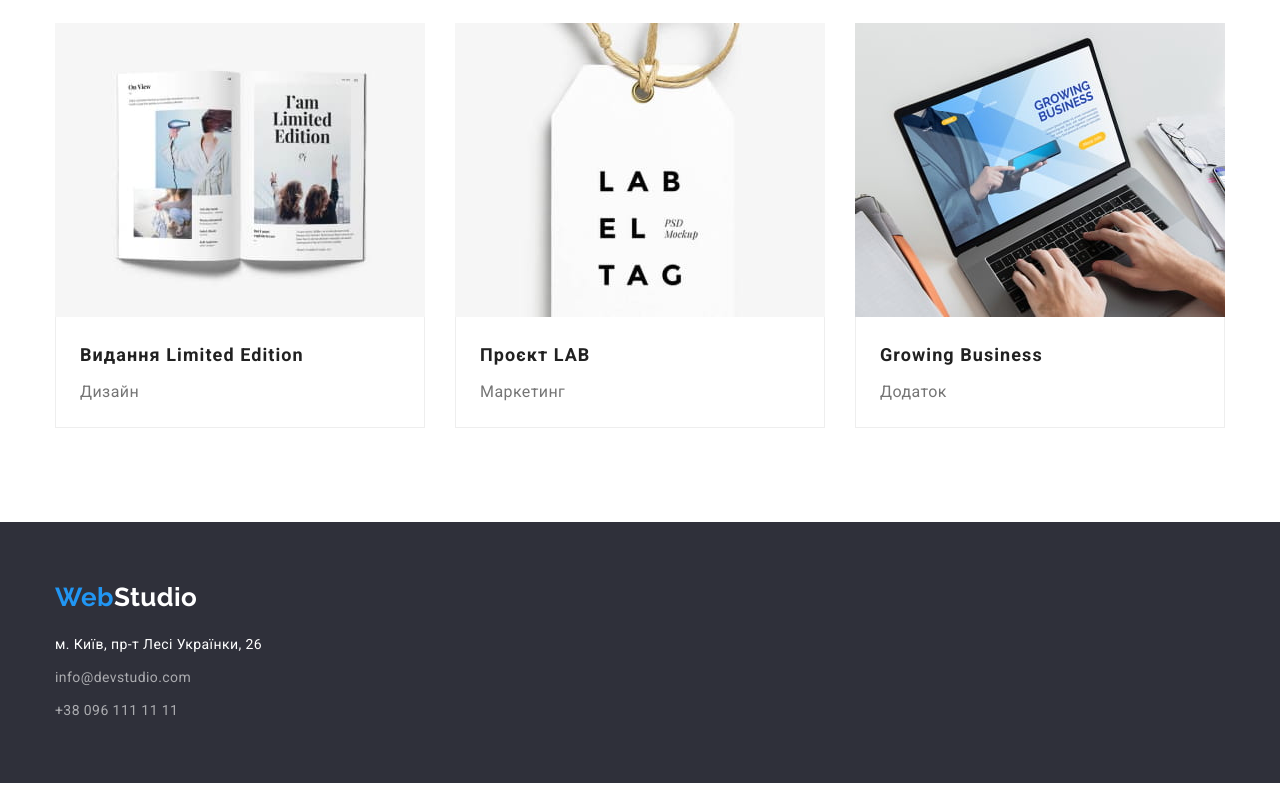
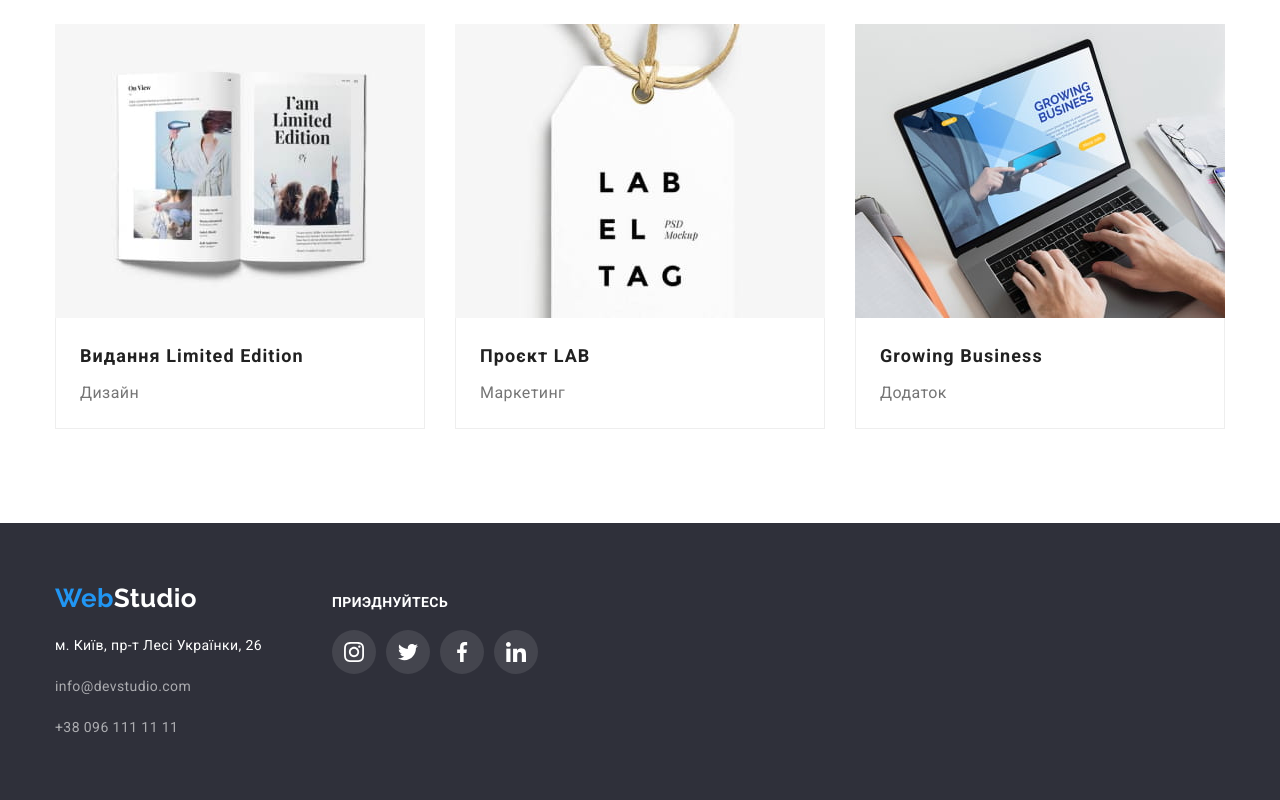
Before and after one commit to AlexxxPan/goit-markup-hw-04, a plain HTML site: page portfolio.html in a window 1280 px wide. Shown: the part 1116-1916 px from the top of the page. Drawn offline with nearby package versions, Linux system fonts and the light colour scheme.

Commit message:
edit mistakes

```diff
--- a/css/styles.css
+++ b/css/styles.css
@@ -342,15 +342,21 @@ img {
 }
 
 /* -----Підвал----- */
-
+.footer-container {
+  display: flex;
+  align-items: baseline;
+  padding-left: 15px;
+  padding-right: 15px;
+  margin-left: auto;
+  margin-right: auto;
+  width: 1200px;
+  }
 .logo-footer {
-  display: flex;
-  font-family: "Raleway", sans-serif;
+    font-family: "Raleway", sans-serif;
   font-weight: 700;
   font-size: 26px;
   line-height: 1.19;
   color: var(--accent-color);
-  align-items: baseline;
 
 }
 .logo-footer-part {
@@ -391,6 +397,40 @@ footer {
 .footer-tel:focus {
   color: var(--accent-color);
 }
+.footer-soc {
+  margin-left: 70px;
+}
+.footer-soc-title {
+  font-size: 14px;
+     color: var(--btn-accent-color);
+}
+.footer-soc-link {
+  margin-top: 20px;
+  width: 44px;
+  height: 44px;
+  border-radius: 50%;
+  background-color: rgba(255, 255, 255, 0.1);
+  display: flex;
+  align-items: center;
+  justify-content: center;
+  color: var(--btn-accent-color);
+}
+.footer-soc-list {
+  display: flex;
+  align-items: center;
+  justify-content: center;
+  gap: 10px;
+
+}
+.footer-soc-icon {
+  fill: currentColor;
+}
+.footer-soc-link:hover,
+.footer-soc-link:focus {
+  background-color: var(--accent-color);
+  color: var(--btn-accent-color);
+}
+
 /* -----Друга сторінка----- */
 .main-section {
   background-color: var(--header-main-color);
@@ -531,34 +571,3 @@ margin-right: 0;
 .clients-link:focus .clients-icon:focus {
   fill: var(--accent-color);
 }
-
-.footer-soc-title {
-  font-size: 14px;
-     color: var(--btn-accent-color);
-}
-.footer-soc-link {
-  margin-top: 20px;
-  width: 44px;
-  height: 44px;
-  border-radius: 50%;
-  background-color: rgba(255, 255, 255, 0.1);
-  display: flex;
-  align-items: center;
-  justify-content: center;
-  color: var(--btn-accent-color);
-}
-.footer-soc-list {
-  display: flex;
-  align-items: center;
-  justify-content: center;
-  gap: 10px;
-
-}
-.footer-soc-icon {
-  fill: currentColor;
-}
-.footer-soc-link:hover,
-.footer-soc-link:focus {
-  background-color: var(--accent-color);
-  color: var(--btn-accent-color);
-}
--- a/portfolio.html
+++ b/portfolio.html
@@ -25,11 +25,22 @@
     <header class="header">
       <div class="container main-nav">
       <!-- Логотип сайту -->
-        <a class="logo link" href="./index.html"
-          >Web<span class="logo-header-part">Studio</span></a
-        >
+      <a class= "logo link" href="./index.html">Web<span class="logo-header-part">Studio</span></a>
       <!-- Навігація на інші сторінки -->
       <nav>
+      <ul class="header-list list">
+          <li class="header-item">
+          <a class="header-link link" href="./index.html">Студія</a>
+          </li>
+          <li class="header-item">
+          <a class="header-link current link" href="./portfolio.html">Портфоліо</a>
+          </li>
+          <li class="header-item">
+          <a class="header-link link" href="">Контакти</a>
+          </li>
+        </ul>
+</nav>
+  <!-- Контактна інформація -->
   <ul class="contact-list list">
       <li class="contact-item">
           <a class="header-mail link" href="mailto:info@devstudio.com">
@@ -43,20 +54,6 @@
               <use href="./images/icons.svg#icon-smartphone">
               </use>
           </svg>+38 096 111 11 11</a>
-            </li>
-        </ul>
-        </nav>
-        <!-- Контактна інформація -->
-        <ul class="contact-list list">
-          <li class="contact-item">
-            <a class="header-mail link" href="mailto:info@devstudio.com"
-              >info@devstudio.com</a
-            >
-          </li>
-          <li class="contact-item">
-            <a class="header-tel link" href="tel:+380961111111"
-              >+38 096 111 11 11</a
-            >
       </li>
   </ul>
 </div>
@@ -200,10 +197,9 @@
     <!-- Підвал сторінки -->
     <footer>
       <!-- Логотип сайту -->
-      <div class="container">
-        <a class="logo-footer link" href="./index.html"
-          >Web<span class="logo-footer-part">Studio</span></a
-        >
+ <div class="footer-container">
+  <div class="logo-footer">
+      <a class= "logo-footer link" href="./index.html">Web<span class="logo-footer-part">Studio</span></a>
       <address class="footer-address">
       <!-- Контактна інформація -->
       <ul class="footer-contact-list list">
@@ -221,6 +217,44 @@
       </ul>
       </address>
   </div>
+     <!-- Приєднуйтесь -->
+  <div class="footer-soc">
+  <h3 class="footer-soc-title">
+      ПРИЭДНУЙТЕСЬ
+  </h3>
+  <ul class="footer-soc-list list">
+      <li class="footer-soc-item">
+          <a class="footer-soc-link" href="">
+              <svg class="footer-soc-icon" width="20" height="20">
+              <use href="./images/icons.svg#icon-instagram-2"></use>
+            </svg>
+          </a>
+
+      </li>
+          <li class="footer-soc-item">
+              <a class="footer-soc-link" href="">
+                  <svg class="footer-soc-icon" width="20" height="20">
+                  <use href="./images/icons.svg#icon-twitter-1"></use>
+                </svg>
+              </a>
+          </li>
+          <li class="footer-soc-item">
+              <a class="footer-soc-link" href="">
+                  <svg class="footer-soc-icon" width="20" height="20">
+                  <use href="./images/icons.svg#icon-facebook-1"></use>
+                </svg>
+              </a>
+          </li>
+          <li class="footer-soc-item">
+              <a class="footer-soc-link" href="">
+                  <svg class="footer-soc-icon" width="20" height="20">
+                  <use href="./images/icons.svg#icon-linkedin-1"></use>
+                </svg>
+              </a>
+          </li>
+      </ul>
+   </div>
+</div>
     </footer>
   </body>
 </html>
```
Also changed, not shown: index.html (+2 -3 lines). Lines whose indentation alone changed are shown as unchanged.
